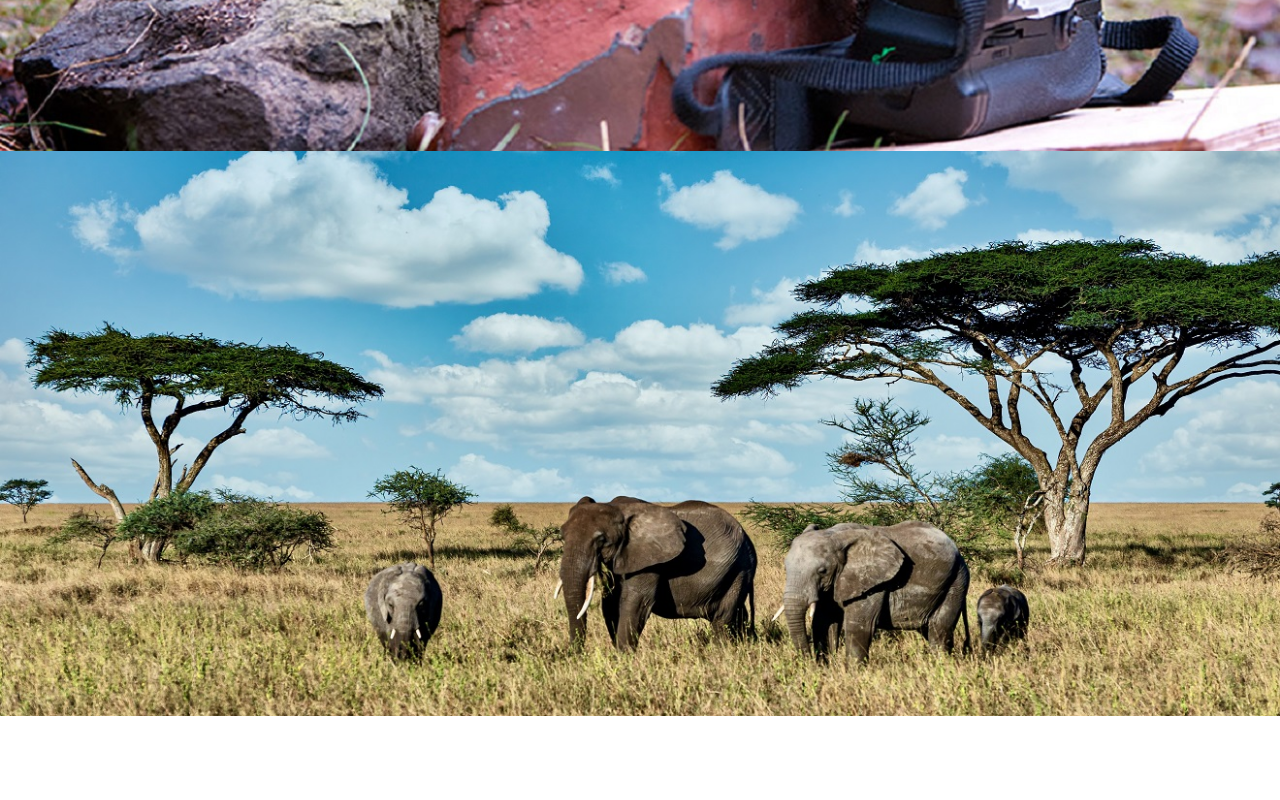
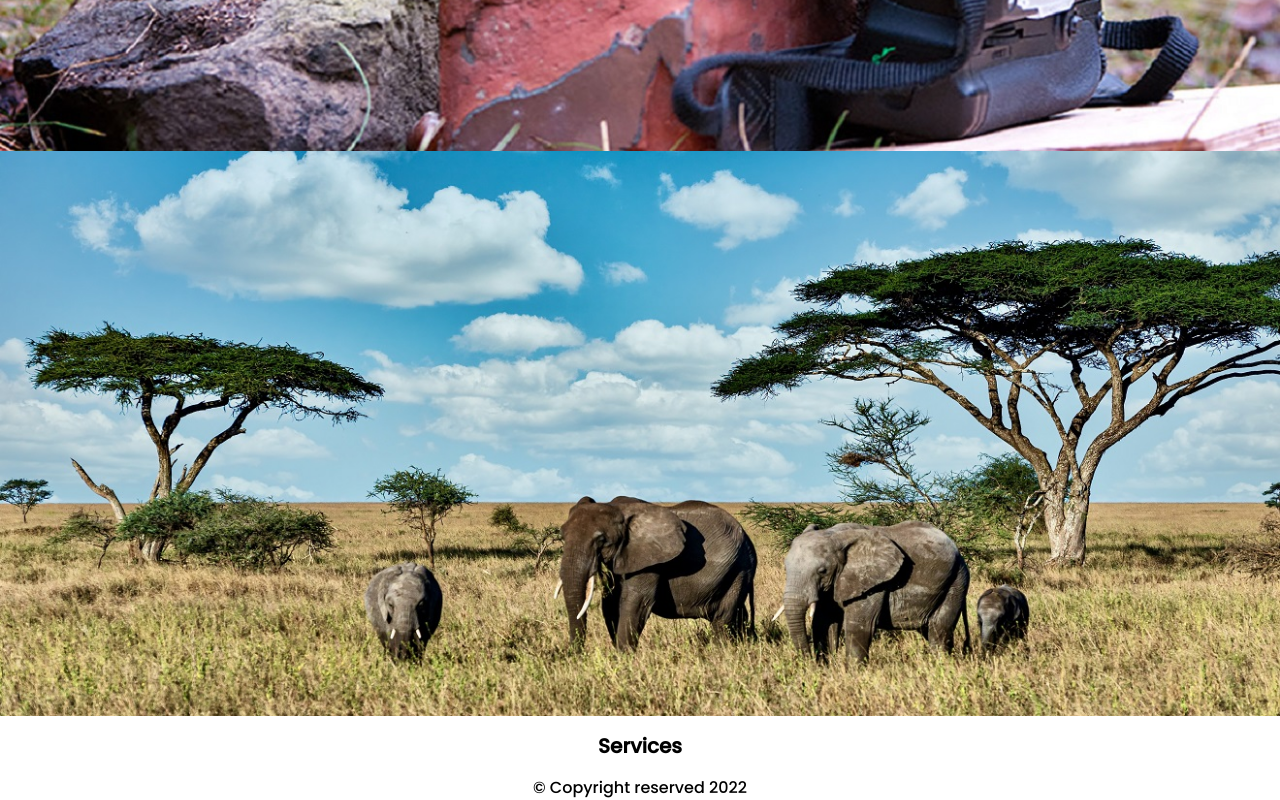
Before and after one commit to rahad2694/independent-service-provider, a React (Create React App) app: page /blogs in a window 1280 px wide. Shown: the part 1045-1845 px from the top of the page. Before the commit the page ends 1761 px from the top, so only its background shows below. Built offline with nearby package versions, Linux system fonts and the light colour scheme; a web font is replaced by a local one; what tw-elements would draw is missing.

Commit message:
Footer added

```diff
--- a/src/App.js
+++ b/src/App.js
@@ -3,16 +3,20 @@ import { Toaster } from 'react-hot-toast';
 import { Routes } from 'react-router-dom';
 import Header from './components/Header/Header';
 import Carousel from './components/Carousel/Carousel';
+import Services from './components/Services/Services';
+import Footer from './components/Footer/Footer';
 
 function App() {
   return (
     <div className="App">
       <Header></Header>
       <Carousel></Carousel>
+      <Services></Services>
       <Routes>
 
       </Routes>
       <Toaster />
+      <Footer></Footer>
     </div>
   );
 }
--- /dev/null
+++ b/src/components/Footer/Footer.js
@@ -0,0 +1,13 @@
+import React from 'react';
+
+const Footer = () => {
+    const year = new Date().getFullYear();
+
+    return (
+        <div>
+            <h2>&copy; Copyright reserved {year}</h2>
+        </div>
+    );
+};
+
+export default Footer;
--- /dev/null
+++ b/src/components/Services/Services.js
@@ -0,0 +1,11 @@
+import React from 'react';
+
+const Services = () => {
+    return (
+        <div>
+            <h1 className='text-xl font-bold my-4'>Services</h1>
+        </div>
+    );
+};
+
+export default Services;
```
Also changed, not shown: src/images/banner3-alt.jpg (deleted).
